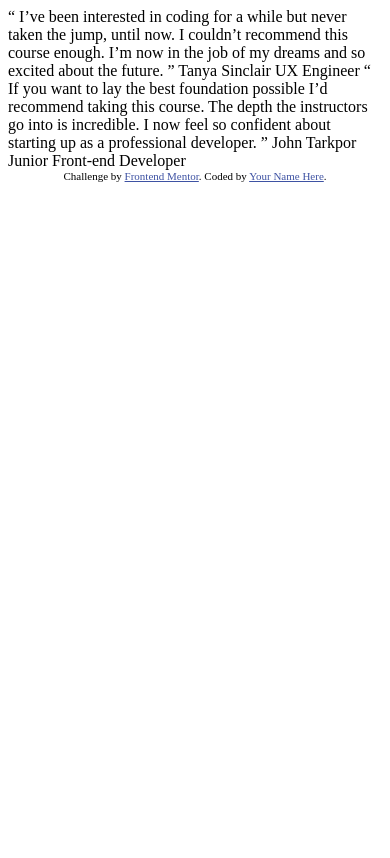
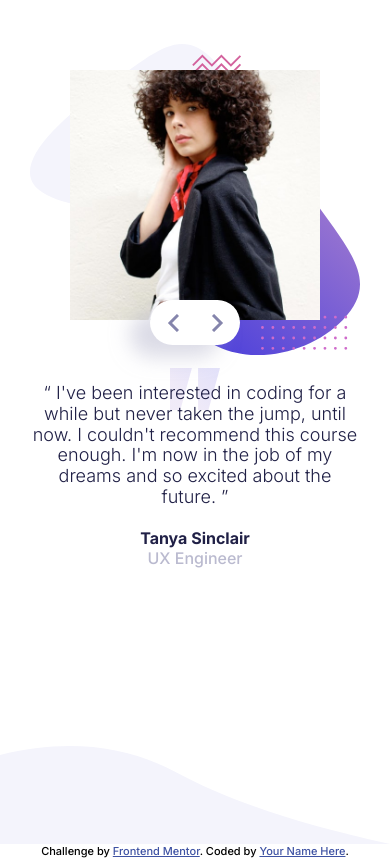
Before and after one commit to AndrewSimons3/testimonials-slider, a plain HTML site: page index.html in a window 390 px wide. Drawn offline with Linux system fonts and the light colour scheme.

Commit message:
finished mobile design

```diff
--- a/index.html
+++ b/index.html
@@ -1,38 +1,70 @@
 <!DOCTYPE html>
 <html lang="en">
 	<head>
-  <meta charset="UTF-8">
-  <meta name="viewport" content="width=device-width, initial-scale=1.0"> <!-- displays site properly based on user's device -->
-
-  <link rel="icon" type="image/png" sizes="32x32" href="./images/favicon-32x32.png">
-
+		<meta charset="UTF-8" />
+		<meta name="viewport" content="width=device-width, initial-scale=1.0" />
+		<!-- displays site properly based on user's device -->
+		<link rel="stylesheet" href="./style.css" />
+		<link
+			rel="icon"
+			type="image/png"
+			sizes="32x32"
+			href="./images/favicon-32x32.png"
+		/>
+		<link rel="preconnect" href="https://fonts.googleapis.com" />
+		<link rel="preconnect" href="https://fonts.gstatic.com" crossorigin />
+		<link
+			href="https://fonts.googleapis.com/css2?family=Inter:wght@300;500;700&display=swap"
+			rel="stylesheet"
+		/>
 		<title>Frontend Mentor | Coding Bootcamp Testimonials Slider</title>
 
 		<!-- Feel free to remove these styles or customise in your own stylesheet 👍 -->
-  <style>
-    .attribution { font-size: 11px; text-align: center; }
-    .attribution a { color: hsl(228, 45%, 44%); }
-  </style>
 	</head>
 	<body>
-
-  “ I’ve been interested in coding for a while but never taken the jump, until now.
-  I couldn’t recommend this course enough. I’m now in the job of my dreams and so
-  excited about the future. ”
-
-  Tanya Sinclair
-  UX Engineer
-
-  “ If you want to lay the best foundation possible I’d recommend taking this course.
-  The depth the instructors go into is incredible. I now feel so confident about
-  starting up as a professional developer. ”
-
-  John Tarkpor
-  Junior Front-end Developer
+		<main class="container">
+			<div class="slider">
+				<div class="slide slide-1">
+					<div class="slide-text">
+						<p class="testimonial-text">
+							“ I've been interested in coding for a while but never taken the
+							jump, until now. I couldn't recommend this course enough. I'm now
+							in the job of my dreams and so excited about the future. ”
+						</p>
+						<p class="author-text">Tanya Sinclair <span>UX Engineer</span></p>
+					</div>
+					<div class="slide-img">
+						<img src="./images/image-tanya.jpg" alt="img" />
+					</div>
+				</div>
+				<div class="slide slide-2">
+					<div class="slide-text">
+						<p class="testimonial-text">
+							“ If you want to lay the best foundation possible I’d recommend
+							taking this course. The depth the instructors go into is
+							incredible. I now feel so confident about starting up as a
+							professional developer. ”
+						</p>
+						<p class="author-text">
+							John Tarkpor<span>Junior Front-end Developer</span>
+						</p>
+					</div>
+					<div class="slide-img">
+						<img src="./images/image-john.jpg" alt="img" />
+					</div>
+				</div>
+        <div class="buttons">
+          <div class="next"></div>
+          <div class="prev"></div>
+        </div>
+			</div>
+		</main>
 
 		<div class="attribution">
-    Challenge by <a href="https://www.frontendmentor.io?ref=challenge" target="_blank">Frontend Mentor</a>.
-    Coded by <a href="#">Your Name Here</a>.
+			Challenge by
+			<a href="https://www.frontendmentor.io?ref=challenge" target="_blank"
+				>Frontend Mentor</a
+			>. Coded by <a href="#">Your Name Here</a>.
 		</div>
 	</body>
 </html>
--- /dev/null
+++ b/style.css
@@ -0,0 +1,149 @@
+html {
+	font-family: 'Inter', sans-serif;
+	font-size: 32px;
+}
+
+* {
+	margin: 0;
+	padding: 0;
+	box-sizing: border-box;
+}
+
+.container {
+	min-height: 100vh;
+	width: 100%;
+	display: flex;
+
+	justify-content: center;
+	padding: 30px;
+	background-image: url(./images/pattern-curve.svg);
+	background-position: center bottom;
+	background-size: contain;
+	background-repeat: no-repeat;
+}
+
+.slider {
+	display: block;
+	height: 100%;
+	width: 100%;
+	max-width: 850px;
+	margin: 0 auto;
+	position: relative;
+}
+
+.slide {
+	width: 100%;
+	display: flex;
+	flex-direction: column-reverse;
+	justify-content: center;
+	text-align: center;
+}
+
+.slide-img {
+	width: 100%;
+	margin: 0 auto;
+	height: 100%;
+	padding: 40px;
+	background-image: url(./images/pattern-bg.svg);
+	background-position: center;
+	background-repeat: no-repeat;
+	background-size: contain;
+}
+
+.slide-text {
+	padding-top: 15px;
+	display: flex;
+	align-items: center;
+	justify-content: center;
+	flex-direction: column;
+	background-image: url('./images/pattern-quotes.svg');
+	background-repeat: no-repeat;
+	background-size: 50px;
+	background-position: top center;
+}
+
+.testimonial-text {
+	font-size: 18px;
+	font-weight: 300;
+	line-height: 0.65rem;
+	color: hsl(240, 38%, 20%);
+}
+
+.author-text {
+	margin-top: 20px;
+	color: hsl(240, 38%, 20%);
+	font-size: 0.5rem;
+	font-weight: 700;
+}
+
+.author-text span {
+	color: hsl(240, 18%, 77%);
+	font-weight: 500;
+	display: block;
+}
+
+.slide-img img {
+	height: 100%;
+	width: 250px;
+}
+
+.prev,
+.next {
+	display: inline-block;
+	width: 50%;
+	height: 100%;
+	position: absolute;
+	cursor: pointer;
+}
+
+.buttons {
+	position: absolute;
+  left: 50%;
+  transform: translateX(-50%);
+  top: 270px;
+	width: 90px;
+	height: 45px;
+	box-shadow: -20px 12px 20px 0px hsla(240, 18%, 77%, 0.52);
+  border-radius: 50px;
+  background-color: white;
+  overflow: hidden;
+}
+
+.prev {
+  left: 0;
+}
+
+.next {
+  right: 0;
+}
+
+.next::after,
+.prev::after {
+	content: '';
+	position: absolute;
+	height: 100%;
+	width: 100%;
+	background-repeat: no-repeat;
+	background-position: center;
+	background-size: auto;
+}
+
+.next::after {
+	background-image: url(./images/icon-next.svg);
+}
+
+.prev::after {
+	background-image: url(./images/icon-prev.svg);
+}
+
+.slide-2 {
+	display: none;
+}
+
+.attribution {
+	font-size: 11px;
+	text-align: center;
+}
+.attribution a {
+	color: hsl(228, 45%, 44%);
+}
```
Lines whose indentation alone changed are shown as unchanged.
